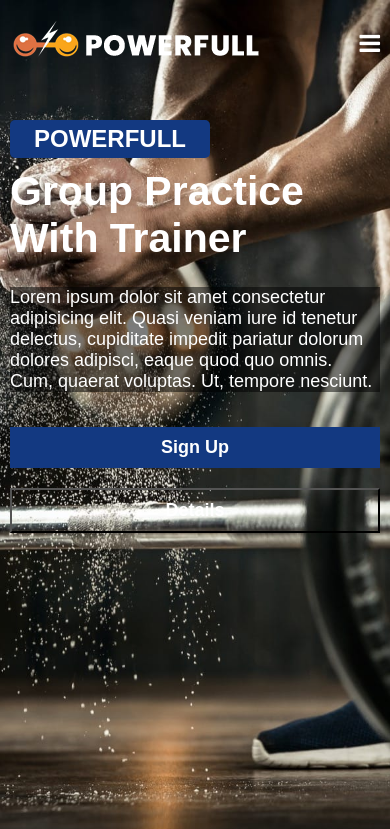
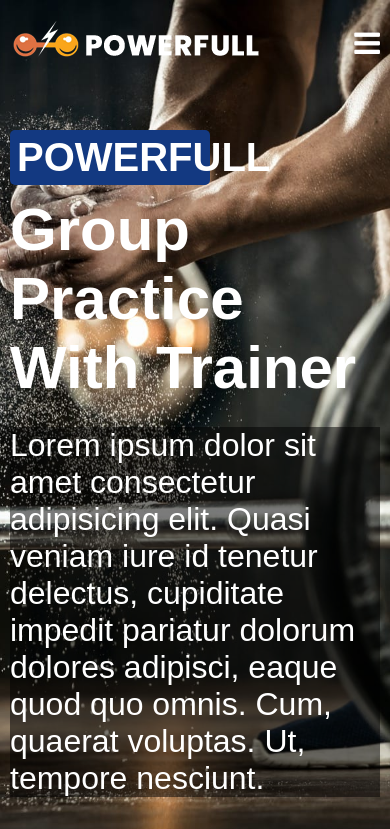
Before and after one commit to oguzhanaras/sport-center, a plain HTML site: page index.html in a window 390 px wide. Shown: the top 829 px of the page. Drawn offline with Linux system fonts and the light colour scheme.

Commit message:
font editing
p font and hero section weight editing

```diff
--- a/css/sections/contact.css
+++ b/css/sections/contact.css
@@ -17,6 +17,7 @@
     width: 50%;
     text-align: center;
     margin-top: 25px;
+    font-weight: 600;
 }
 
 #contact .container #contact-body {
--- a/css/sections/head.css
+++ b/css/sections/head.css
@@ -50,23 +50,24 @@
 #header-body h1 {
     text-align: center;
     background-color: var(--title-color);
-    margin-top: 120px;
+    font-size: 40px;
+    margin-top: 17%;
     padding: 5px 7px;
-    width: 14%;
+    width: 22%;
     min-width: 200px;
     border-radius: 5px;
 }
 
 #header-body h2 {
     margin-top: 10px;
-    font-size: 65px;
+    font-size: 75px;
     font-weight: 900;
-    width: 50%;
+    width: 40%;
 }
 
 #header-body p {
     margin-top: 25px;
-    font-size: 25px;
+    font-size: 35px;
     background-color: #00000083;
 }
 
@@ -123,10 +124,12 @@
 
     #navigation .container {
         flex-direction: column;
+        padding-bottom: 10px;
     }
 
     #navigation .container #logo .icon {
         display: block;
+        font-size: 30px;
     }
 
     #navigation #nav {
@@ -140,16 +143,22 @@
         gap: 3px;
     }
 
+    #header-body h1 {
+        font-size: 40px;
+        margin-top: 35%;
+        width: 48%;
+    }
+
     #header-body h2 {
         margin-top: 10px;
-        font-size: 41px;
+        font-size: 60px;
         font-weight: 900;
-        width: 80%;
+        width: 100%;
     }
 
     #header-body p {
         margin-top: 25px;
-        font-size: 18px;
+        font-size: 32px;
         background-color: #00000083;
     }
 
--- a/css/sections/our-classes.css
+++ b/css/sections/our-classes.css
@@ -103,7 +103,7 @@
 
 #our-class-info p {
     font-size: 16px;
-    font-weight: 500;
+    font-weight: 600;
     line-height: 1.5;
     margin-bottom: 10px;
 }
--- a/css/sections/our-trainers.css
+++ b/css/sections/our-trainers.css
@@ -19,6 +19,7 @@
     text-align: center;
     width: 50%;
     margin: 15px 0;
+    font-weight: 600;
 }
 
 #our-trainers-images img {
--- a/css/sections/purchase.css
+++ b/css/sections/purchase.css
@@ -16,6 +16,7 @@
     text-align: center;
     width: 50%;
     margin: 25px 0;
+    font-weight: 600;
 }
 
 #purchase-content #purchase-images {
--- a/css/sections/review.css
+++ b/css/sections/review.css
@@ -18,6 +18,7 @@
     text-align: center;
     width: 50%;
     margin: 25px 0;
+    font-weight: 600;
 }
 
 #review #clients {
```
